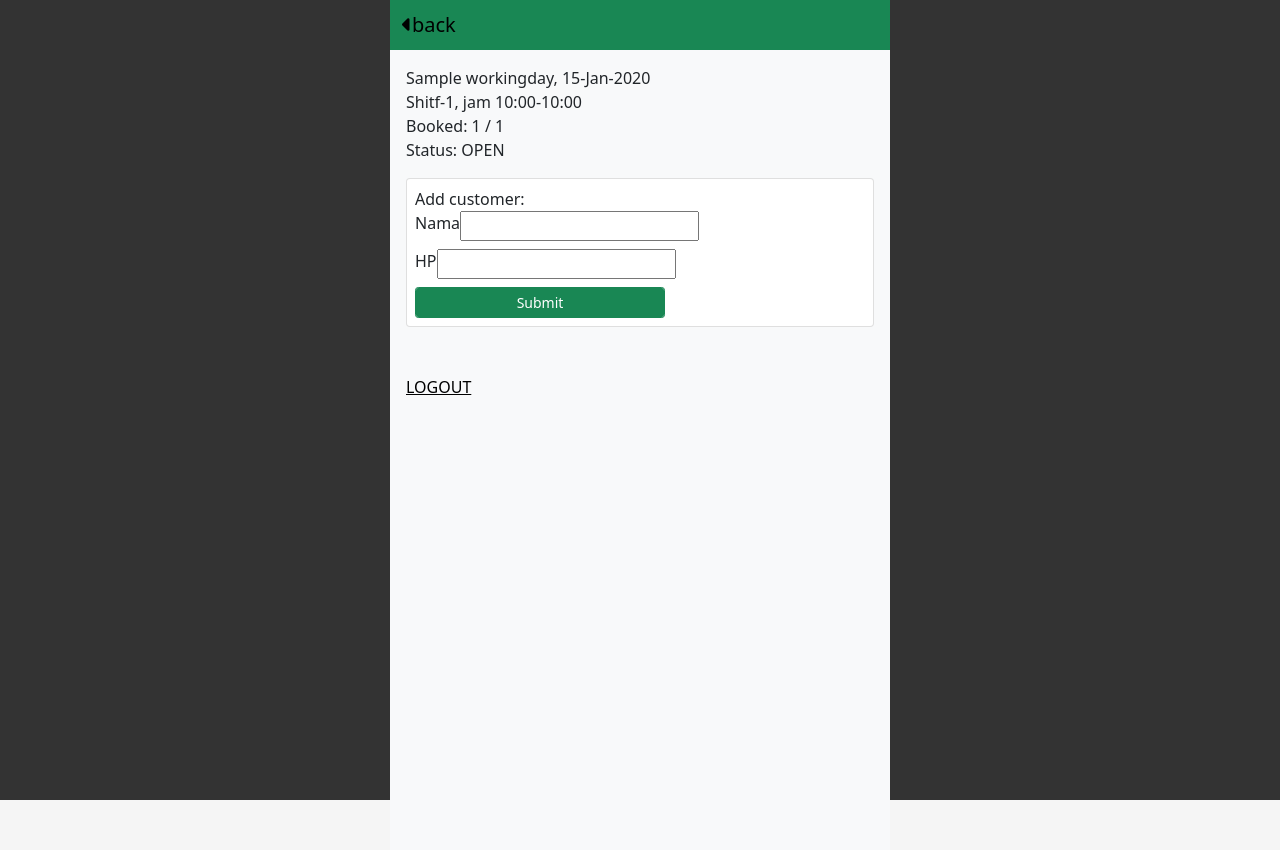
After one commit to sadtechguy/terapiketok_ver3, a Flask app: page /batch_to_add/1 in a window 1280 px wide. The commit adds this page. Run offline with Flask 3, Linux system fonts and the light colour scheme; a user stored in the database is signed in; tables that the repository leaves empty hold one stand-in row (values such as "Sample post"); some libraries are stand-ins or nearby versions.

Commit message:
add customer manually

```diff
--- a/terapiketok/forms.py
+++ b/terapiketok/forms.py
@@ -8,6 +8,11 @@ class LoginForm(FlaskForm):
     username = StringField(label='Nama', validators=[DataRequired()])
     phone = StringField(label='Nomer HP', validators=[DataRequired()])
     submit = SubmitField(label='Login')
+
+class AddCustomerManualForm(FlaskForm):
+    username = StringField(label='Nama', validators=[DataRequired()])
+    phone = StringField(label='HP', validators=[DataRequired()])
+    submit = SubmitField(label='Submit')
 
 class ConfirmationForm(FlaskForm):
     submit = SubmitField(label='YES')
--- a/terapiketok/routes/boardpanel.py
+++ b/terapiketok/routes/boardpanel.py
@@ -3,11 +3,11 @@ from flask import Blueprint, render_template_string, render_template, request, r
 from flask_login import login_user, LoginManager, login_required, logout_user,current_user
 from flask_bcrypt import Bcrypt
 from ..models import Adminuser, Default_batch, Opening_message, Workingdays, Batches, Booking_tickets
-from ..forms import RegisterForm, LoginAdminForm, DefaultBatchForm2, OpeningMessageForm, NewBatchForm, MultipleBatchesForm, NewDateForm, ChangeStatusForm
-from ..services.data_processing import format_date_str, format_default_batch_time
+from ..forms import RegisterForm, LoginAdminForm, DefaultBatchForm2, OpeningMessageForm, NewBatchForm, MultipleBatchesForm, NewDateForm, ChangeStatusForm, AddCustomerManualForm, CloseTicketButton
+from ..services.data_processing import format_date_str, format_default_batch_time, get_queue_number
 from terapiketok import app, bcrypt, db
 
-from ..services.database import add_default_batch, update_default_batch, update_default_batch2, update_opening_message, add_new_batch, update_batch_status_by_batch, update_batch_status_by_date
+from ..services.database import add_default_batch, update_default_batch, update_default_batch2, update_opening_message, add_new_batch, update_batch_status_by_batch, update_batch_status_by_date, add_customer_manually, fetct_queue_number
 
 boardpanel_bp = Blueprint('boardpanel', __name__, template_folder="../templates/boardpanel")
 
@@ -202,6 +202,59 @@ def addmanual_page():
 
     return render_template('addmanual.html', batches=batches)
 
+
+@boardpanel_bp.route('/batch_to_add/<batch_id>', methods=['GET', 'POST'])
+@login_required
+def batch_to_add_page(batch_id):
+    batch = Batches.query.filter_by(batch_id=batch_id).first()
+    form = AddCustomerManualForm()
+
+    if form.validate_on_submit():
+        ticket_uid = uuid.uuid4()
+        username = form.username.data
+        phone = form.phone.data
+        batch_date = batch.batch_date
+        status, message = add_customer_manually(batch_id, username, phone, batch_date, ticket_uid)
+
+        if status:
+            session["ticket"] = ticket_uid
+            flash(message, category="success")
+            return redirect(url_for('.ticketmanual_page'))
+        else:
+            flash(message, category="danger")
+            return redirect(url_for('.boardpanel_page'))
+
+    return render_template('batch_to_add.html', batch=batch, form=form)
+
+@boardpanel_bp.route('/ticketmanual', methods=['GET', 'POST'])
+def ticketmanual_page():
+    form = CloseTicketButton()
+    if form.validate_on_submit():
+        return redirect(url_for('.boardpanel_page'))
+
+    ticket_uid = session.get("ticket")
+    if not ticket_uid:
+        flash(f"Tidak dapat Tiket. Mohon maaf", category="danger")
+        return redirect(url_for(".boardpanel_page"))
+
+    ticket = Booking_tickets.query.get(ticket_uid)
+    # Check if the ticket has been used
+    if ticket.used:
+        flash("This ticket has already been used.", "warning")
+        return redirect(url_for('.boardpanel_page'))
+
+    # Mark the ticket as used
+    ticket.used = True
+    db.session.commit()
+    session.pop('ticket', None) # erase session ticket
+
+    list_queue = fetct_queue_number(ticket.batch_id)
+    queue_number = get_queue_number(list_queue, ticket_uid)
+    if queue_number == -1:
+        queue_number = "XX"
+
+    return render_template('ticket.html', ticket=ticket, queue_number=queue_number, form=form)
+
 @boardpanel_bp.route('/default', methods=['GET', 'POST'])
 @login_required
 def default_page():
--- /dev/null
+++ b/terapiketok/templates/boardpanel/batch_to_add.html
@@ -0,0 +1,25 @@
+{% extends 'baseboardpanel.html' %}
+
+{% block content %}
+<div class="d-flex flex-column">
+    <div>{{ batch.workingdays.day_name_ina }}, {{ batch.batch_date.strftime('%d-%b-%Y') }}</div>
+        <div>Shitf-{{ batch.schedule_id }}, jam {{ batch.start_time.strftime('%H:%M') }}-{{ batch.end_time.strftime('%H:%M') }}</div>
+        <div>Booked: {{ batch.current_tickets }} / {{ batch.max_tickets }}</div>
+        <div class="pb-3">Status: {{ batch.status }}</div>
+        <div class="card p-2 mb-5">
+            Add customer:
+            <form method="POST" onSubmit="return confirm('Are you sure to add this customer?')">
+                {{ form.hidden_tag() }}
+                <div style="max-width: 250px;">
+                    <div class="d-flex justify-content-between mb-2">
+                        {{ form.username.label() }}{{ form.username() }}
+                    </div>
+                    <div class="d-flex justify-content-between mb-2">
+                        {{ form.phone.label() }}{{ form.phone() }}
+                    </div>
+                    {{ form.submit(class="form-control btn btn-success btn-sm") }}
+                </div>
+            </form>
+        </div>
+</div>
+{% endblock %}
```
Also changed, not shown: terapiketok/services/database.py (+22 -0 lines), terapiketok/templates/boardpanel/addmanual.html (+5 -4 lines), terapiketok/templates/boardpanel/ticketmanual.html (added).
